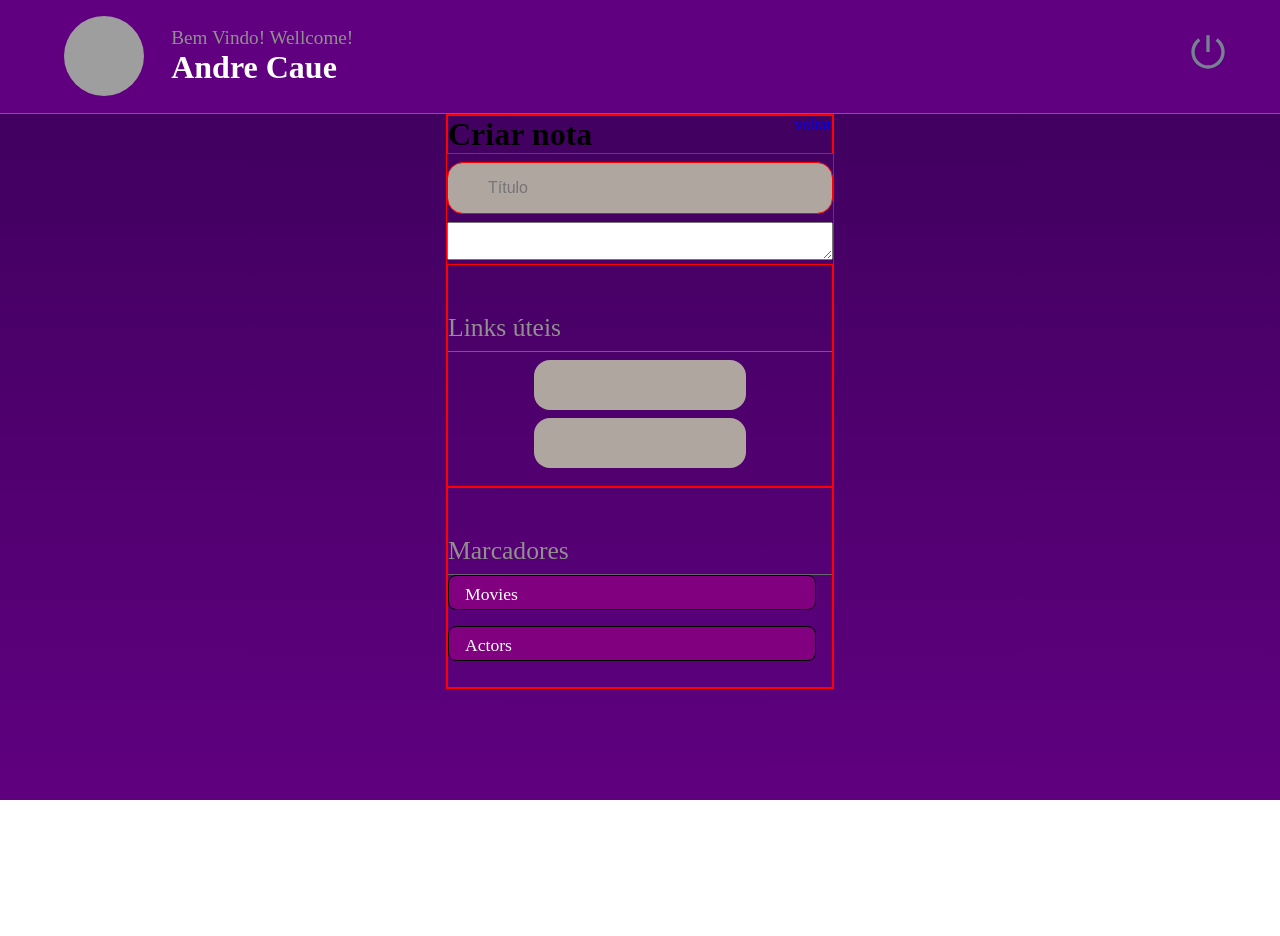
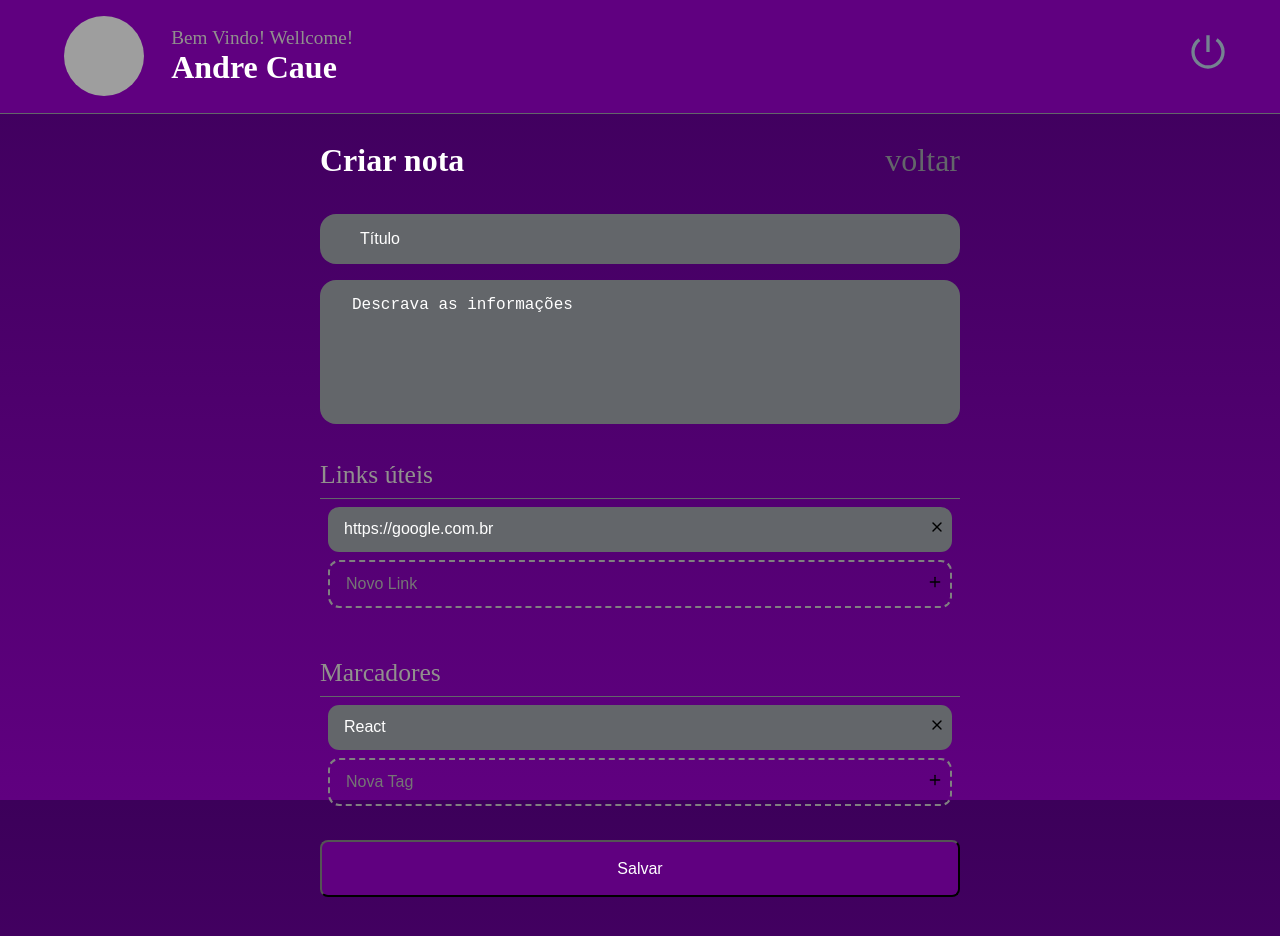
Before and after one commit to Andre-G-C-Araujo/movieReview, a React (Vite) app: page / in a window 1280 px wide. Shown: the top 936 px of the page. Before the commit the page ends 800 px from the top, so only its background shows below. Built offline with nearby package versions, Linux system fonts and the light colour scheme; grey boxes are pictures that could not be loaded.

Commit message:
adding noteItem component

```diff
--- a/src/Pages/New/index.jsx
+++ b/src/Pages/New/index.jsx
@@ -2,7 +2,9 @@ import { Container, Form } from "./styles";
 import { Header } from "../../components/Header";
 import { Input } from "../../components/Input";
 import { Section } from "../../components/Section";
-import { Tag } from "../../components/Tag";
+import { Button } from "../../components/Button";
+import { Textarea } from "../../components/Textarea";
+import { NoteItem } from "../../components/NoteItem";
 
 export const New = () => {
   return (
@@ -17,17 +19,19 @@ export const New = () => {
 
         <Form>
           <Input placeholder="Título" />
-          <textarea />
+          <Textarea placeholder="Descrava as informações" />
 
           <Section title="Links úteis">
-            <Input />
-            <Input />
+            <NoteItem value="https://google.com.br" />
+            <NoteItem isNew placeholder="Novo Link" />
           </Section>
 
           <Section title="Marcadores">
-            <Tag title="Movies" />
-            <Tag title="Actors" />
+            <NoteItem value="React" />
+            <NoteItem isNew placeholder="Nova Tag" />
           </Section>
+
+          <Button title="Salvar" />
         </Form>
       </main>
     </Container>
--- a/src/Pages/New/styles.js
+++ b/src/Pages/New/styles.js
@@ -5,14 +5,22 @@ export const Container = styled.div`
   flex-direction: column;
 
   > main {
-    /* max-width: 40rem; */
+    width: 40rem;
     align-self: center;
-    border: red solid 1px;
 
     > header {
-      border: red solid 1px;
       display: flex;
       justify-content: space-between;
+      padding: 1.7rem 0 1.7rem 0;
+      /* border: red solid 1px; */
+
+      > h1 {
+        color: white;
+      }
+      > a {
+        font-size: 2rem;
+        color: ${({ theme }) => theme.COLORS.GRAY_200};
+      }
     }
   }
 `;
@@ -20,14 +28,17 @@ export const Container = styled.div`
 export const Form = styled.form`
   align-self: center;
 
-  > textarea {
-    width: 100%;
-  }
-
   > section {
     width: 100%;
     margin-left: 0;
 
-    border: red solid 1px;
+    > section {
+      width: 100%;
+    }
+  }
+
+  > button {
+    width: 100%;
+    margin-top: 1rem;
   }
 `;
--- a/src/components/Input/index.jsx
+++ b/src/components/Input/index.jsx
@@ -1,6 +1,6 @@
 import { Container } from "./styles";
 
-export const Input = ({ icon: Icon, ...rest }) => {
+export const Input = ({ icon: Icon, isNew, ...rest }) => {
   return (
     <Container>
       {Icon && <Icon size={20} />}
--- a/src/components/Input/styles.js
+++ b/src/components/Input/styles.js
@@ -8,7 +8,7 @@ export const Container = styled.section`
   align-items: center;
 
   border-radius: 1rem;
-  background-color: ${({ theme }) => theme.COLORS.GRAY_50};
+  background-color: ${({ theme }) => theme.COLORS.GRAY_200};
   > svg {
     margin-left: 1.5rem;
     margin-right: -1.5rem;
@@ -21,7 +21,12 @@ export const Container = styled.section`
     width: 100%;
     background: transparent;
 
+    color: ${({ theme }) => theme.COLORS.WHITE};
     width: 20rem;
     border: 0;
+
+    &::placeholder {
+      color: ${({ theme }) => theme.COLORS.WHITE};
+    }
   }
 `;
--- /dev/null
+++ b/src/components/NoteItem/index.jsx
@@ -0,0 +1,18 @@
+import { FiPlus, FiX } from "react-icons/fi";
+import { Container } from "./styles";
+
+export const NoteItem = ({ isNew, value, onClick, ...rest }) => {
+  return (
+    <Container isNew={isNew}>
+      <input type="text" value={value} readOnly={!isNew} {...rest} />
+
+      <button
+        type="button"
+        onClick={onClick}
+        className={isNew ? "button-add" : "button_delete"}
+      >
+        {isNew ? <FiPlus /> : <FiX />}
+      </button>
+    </Container>
+  );
+};
--- /dev/null
+++ b/src/components/NoteItem/styles.js
@@ -0,0 +1,75 @@
+import styled from "styled-components";
+
+export const Container = styled.div`
+  display: flex;
+  align-items: center;
+
+  border-radius: 0.7rem;
+  background-color: ${({ theme, isNew }) =>
+    isNew ? "transparent" : theme.COLORS.GRAY_200};
+  border: ${({ isNew }) => (isNew ? "gray dashed 2px" : "none")};
+
+  margin: 0.5rem;
+
+  > input {
+    color: ${({ theme }) => theme.COLORS.WHITE};
+    width: 100%;
+    height: 1.8rem;
+    border: none;
+    background: transparent;
+    padding: 1.4rem 1rem;
+  }
+
+  > button {
+    height: 2rem;
+    width: 2rem;
+    border: none;
+    background: none;
+  }
+`;
+
+/*
+export const Container = styled.div`
+  display: flex;
+  align-items: center;
+
+  background-color: ${({ theme, isNew }) =>
+    isNew ? "transparent" : theme.COLORS.BACKGROUND_900};
+  color: ${({ theme }) => theme.COLORS.GRAY_300};
+
+  border: ${({ theme, isNew }) =>
+    isNew ? `1px dashed ${theme.COLORS.GRAY_300}` : "none"};
+
+  margin-bottom: 8px;
+  border-radius: 10px;
+  padding-right: 16px;
+
+  > button {
+    border: none;
+
+    background: none;
+  }
+
+  .button-delete {
+    color: ${({ theme }) => theme.COLORS.RED};
+  }
+  .button-add {
+    color: ${({ theme }) => theme.COLORS.ORANGE};
+  }
+
+  > input {
+    background: transparent;
+    height: 50px;
+    width: 100%;
+
+    padding: 12px;
+
+    color: ${({ theme }) => theme.COLORS.GRAY_300};
+
+    border: none;
+
+    &::placeholder {
+      color: ${({ theme }) => theme.COLORS.GRAY_300};
+    }
+  }
+`;*/
--- a/src/components/Section/styles.js
+++ b/src/components/Section/styles.js
@@ -3,7 +3,7 @@ import styled from "styled-components";
 export const Container = styled.section`
   margin: 0 4rem;
 
-  padding: 3rem 0rem 0.6rem 0rem;
+  padding: 2rem 0rem 0.6rem 0rem;
 
   color: ${({ theme }) => theme.COLORS.GRAY_100};
   > h2 {
--- a/src/components/Tag/styles.js
+++ b/src/components/Tag/styles.js
@@ -2,6 +2,7 @@ import styled from "styled-components";
 
 export const Container = styled.span`
   height: 2.2rem;
+  width: fit-content;
   padding: 0.5rem 1rem;
   margin: 0rem 1rem 1rem 0;
 
--- /dev/null
+++ b/src/components/Textarea/index.jsx
@@ -0,0 +1,5 @@
+import { Container } from "./styles";
+
+export function Textarea({ value, ...rest }) {
+  return <Container {...rest}>{value}</Container>;
+}
--- /dev/null
+++ b/src/components/Textarea/styles.js
@@ -0,0 +1,22 @@
+import styled from "styled-components";
+
+export const Container = styled.textarea`
+  width: 100%;
+
+  height: 9rem;
+
+  background-color: ${({ theme }) => theme.COLORS.GRAY_200};
+  color: ${({ theme }) => theme.COLORS.WHITE};
+
+  border: none;
+  resize: none;
+
+  margin-top: 0.5rem;
+
+  border-radius: 1rem;
+  padding: 1rem 2rem;
+
+  &::placeholder {
+    color: ${({ theme }) => theme.COLORS.WHITE};
+  }
+`;
```
